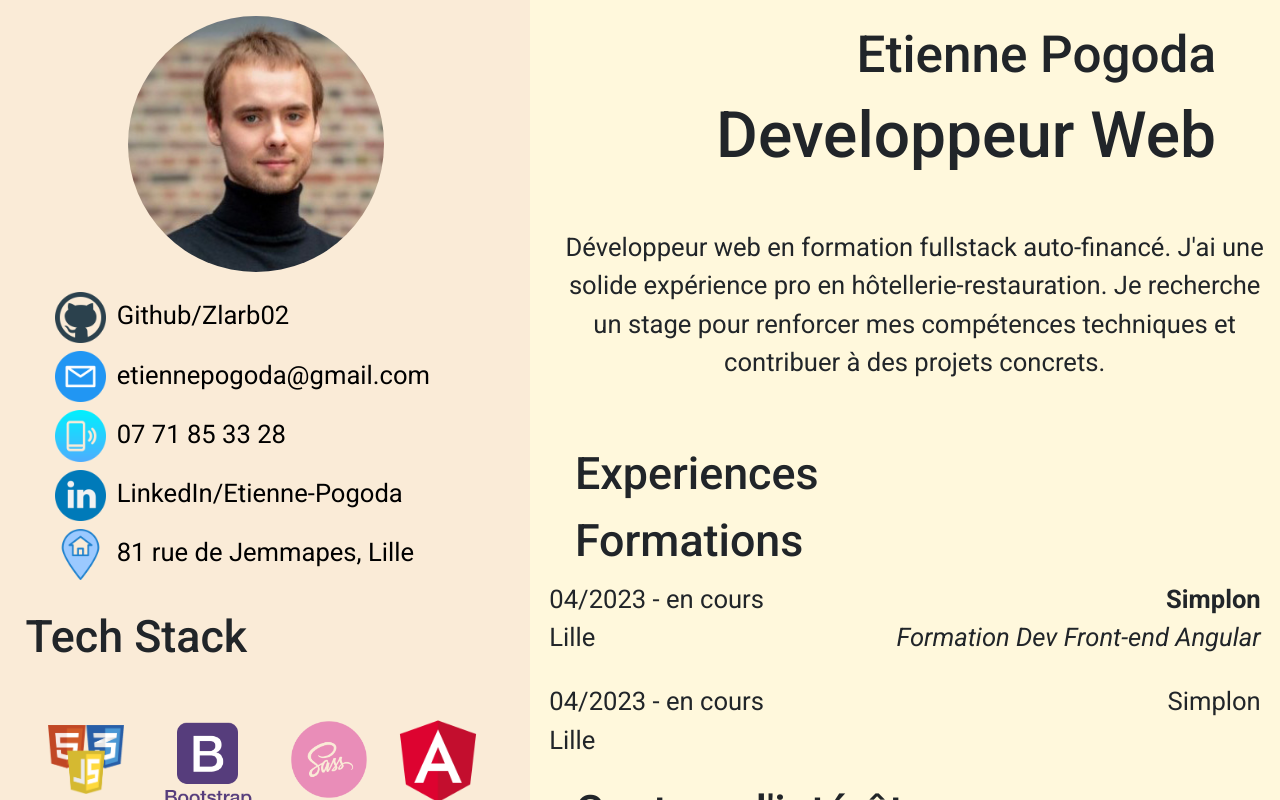
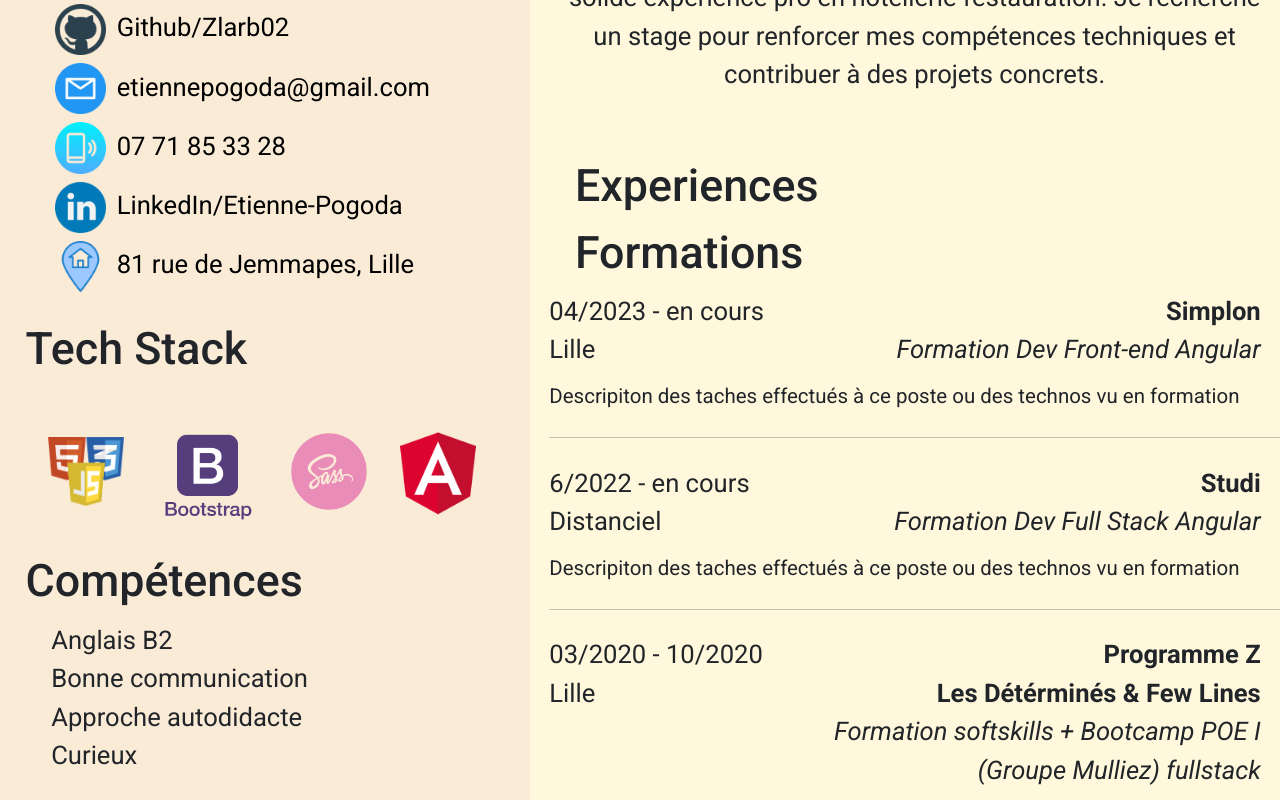
Before and after one commit to Zlarb02/MonCV, a website: page index.html in a window 1280 px wide. Both pictures are taken after a click on the element "Formations". Drawn offline with Linux system fonts and the light colour scheme.

Commit message:
deliver final product

```diff
--- a/index.html
+++ b/index.html
@@ -131,43 +131,85 @@
           <section id="experiences">
             <div class="row">
               <div class="col-4">
-                <p>04/2023 - en cours<br />Lille</p>
+                <p class="dateLieu">04/2023 - en cours<br />Lille</p>
               </div>
               <div class="col-8">
                 <p class="entreprise">Pizzou Grand Scène</p>
                 <p class="poste">Employé polyvalent</p>
               </div>
             </div>
+            <p class="description">
+              Descripiton des taches effectués à ce poste ou des technos vu en
+              formation
+            </p>
+            <hr />
             <div class="row">
               <div class="col-4">
-                <p>04/2021 - 06/2022<br />Lille</p>
+                <p class="dateLieu">04/2021 - 06/2022<br />Lille</p>
               </div>
               <div class="col-8">
                 <p class="entreprise">Grand Scène</p>
                 <p class="poste">Employé polyvalent</p>
               </div>
             </div>
+
+            <p class="description">
+              Descripiton des taches effectués à ce poste ou des technos vu en
+              formation
+            </p>
           </section>
 
           <h3 onclick="toggle_visibility('formations');">Formations</h3>
           <section id="formations">
             <div class="row">
               <div class="col-4">
-                <p>04/2023 - en cours<br />Lille</p>
+                <p class="dateLieu">04/2023 - en cours<br />Lille</p>
               </div>
               <div class="col-8">
                 <p class="entreprise">Simplon</p>
                 <p class="poste">Formation Dev Front-end Angular</p>
               </div>
             </div>
+
+            <p class="description">
+              Descripiton des taches effectués à ce poste ou des technos vu en
+              formation
+            </p>
+            <hr />
             <div class="row">
               <div class="col-4">
-                <p>04/2023 - en cours<br />Lille</p>
+                <p class="dateLieu">6/2022 - en cours<br />Distanciel</p>
               </div>
               <div class="col-8">
-                <p>Simplon <br /></p>
+                <p class="entreprise">Studi</p>
+                <p class="poste">Formation Dev Full Stack Angular</p>
               </div>
             </div>
+
+            <p class="description">
+              Descripiton des taches effectués à ce poste ou des technos vu en
+              formation
+            </p>
+            <hr />
+            <div class="row">
+              <div class="col-4">
+                <p class="dateLieu">03/2020 - 10/2020<br />Lille</p>
+              </div>
+              <div class="col-8">
+                <p class="entreprise">
+                  Programme Z<br />Les Détérminés & Few Lines
+                </p>
+                <p class="poste">
+                  Formation softskills + Bootcamp POE I (Groupe Mulliez)
+                  fullstack
+                </p>
+              </div>
+            </div>
+
+            <p class="description">
+              Descripiton des taches effectués à ce poste ou des technos vu en
+              formation
+            </p>
           </section>
 
           <h3 onclick="toggle_visibility('ci');">Centres d'intérêt</h3>
--- a/styles/styles.css
+++ b/styles/styles.css
@@ -101,10 +101,19 @@ ul {
     }
 }
 
+#experiences,
+#formations,
+#ci {
+    margin-bottom: 5vh;
+}
 
 #formations,
 #ci {
     display: none;
+}
+
+.dateLieu {
+    margin: 0;
 }
 
 .entreprise {
@@ -115,6 +124,11 @@ ul {
 .poste {
     font-style: italic;
     margin: 0
+}
+
+.description {
+    font-size: 1.6vw;
+    margin-top: 1.5vh;
 }
 
 @media (orientation: portrait) {
```
